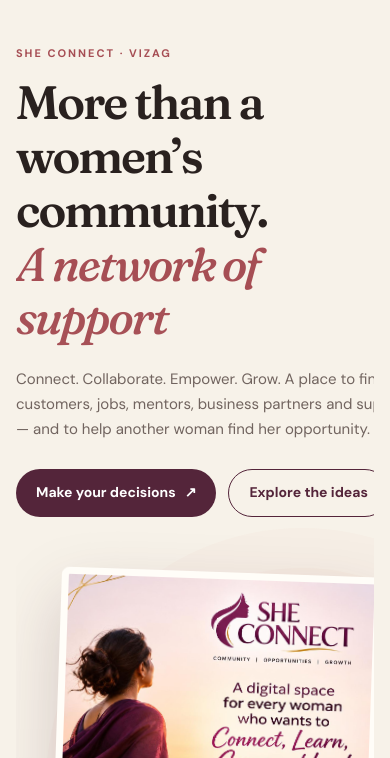
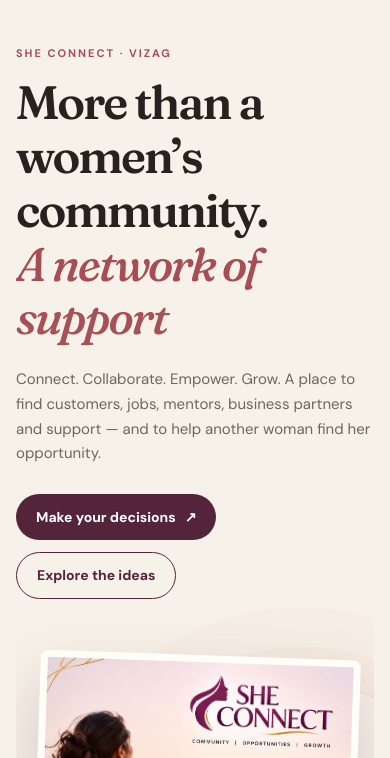
Before and after one commit to vinayexpo/She-Connects, a plain HTML site: page index.html in a window 390 px wide. Shown: the part 86-844 px from the top of the page. Drawn offline with Linux system fonts and the light colour scheme.

Commit message:
Fix mobile hero clipping
Co-authored-by: Copilot <223556219+Copilot@users.noreply.github.com>

```diff
--- a/index.html
+++ b/index.html
@@ -179,6 +179,7 @@
       .section { padding: 76px 0; }
       .hero { padding-bottom: 64px; }
       .hero h1 { font-size: clamp(43px, 12vw, 60px); }
+      .hero-swap { min-width: 0; }
       .hero-copy { font-size: 15px; }
       .hero-art { min-height: 420px; }
       .orbit { width: 290px; }
```
